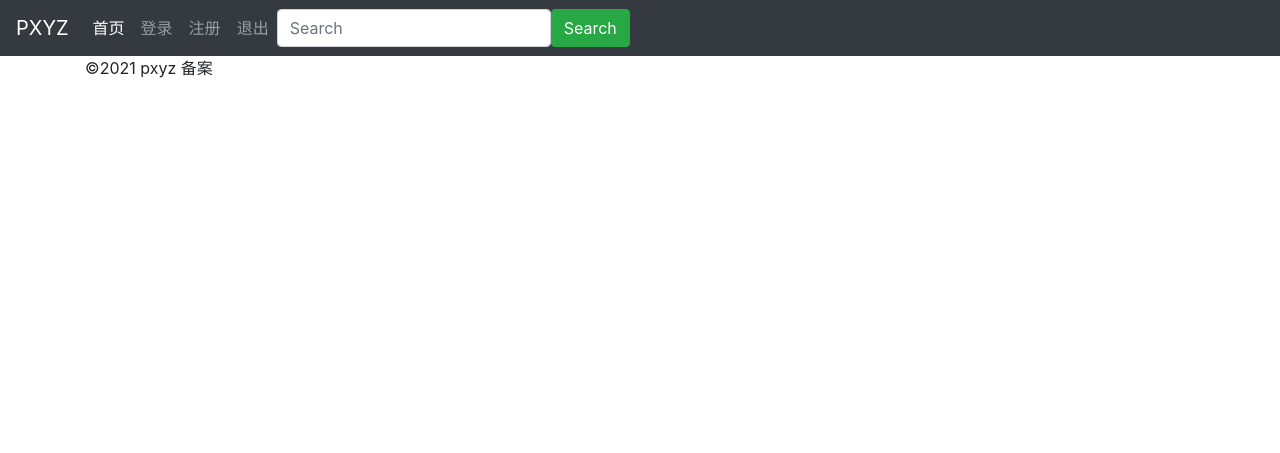
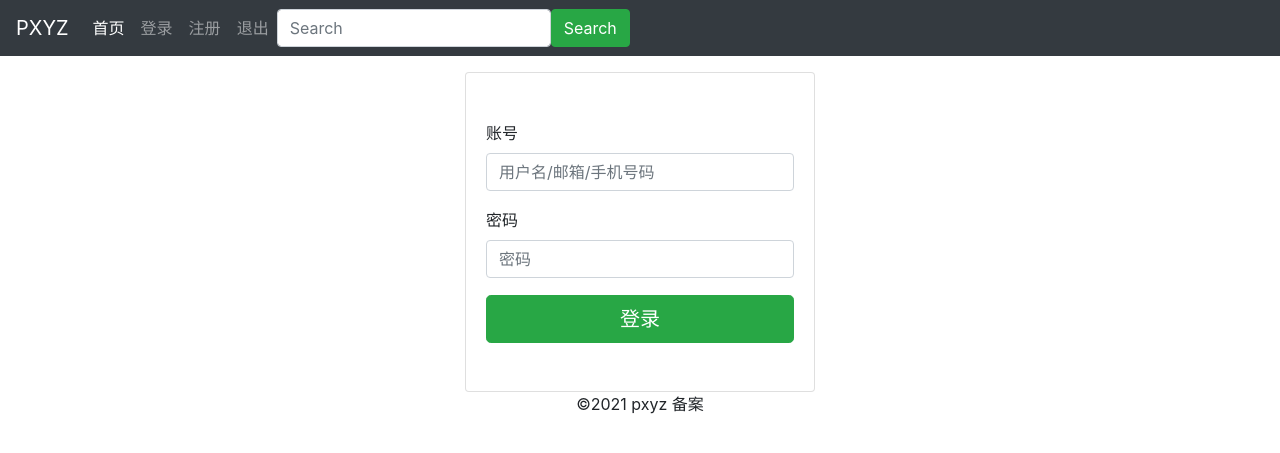
Before and after one commit to misanthropist/pxyz, a Flask app: template app/templates/home/login.html in a window 1280 px wide. Shown: the top 453 px of the page. Run offline with Flask 2, Linux system fonts and the light colour scheme; the template is opened without the code that fills it, so the values that code supplies are empty; some libraries are stand-ins or nearby versions.

Commit message:
fixed bugs

```diff
--- a/app/templates/home/base.html
+++ b/app/templates/home/base.html
@@ -8,7 +8,7 @@
     <script src="{{ url_for('static', filename='js/bootstrap-4.1.3.bundle.min.js') }}"></script>
 </head>
 <body>
-    <nav class="navbar navbar-expand-lg bg-dark navbar-dark">
+    <nav class="navbar navbar-expand-md bg-dark navbar-dark">
         <a class="navbar-brand" href="#">PXYZ</a>
         <button class="navbar-toggler" type="button" data-toggle="collapse" data-target="#navbarContent">
             <span class="navbar-toggler-icon"></span>
@@ -43,7 +43,7 @@
         <div class="container">
             <div class="row">
                 <div class="col-md-12">
-                    <p>©2021 pxyz 备案</p>
+                    <p class="text-center">©2021 pxyz 备案</p>
                 </div>
             </div>
         </div>
--- a/app/templates/home/login.html
+++ b/app/templates/home/login.html
@@ -1,6 +1,28 @@
 {% extends 'home/base.html' %}
 
 {% block content %}
-
+    <div class="row">
+        <div class="col-md-4 offset-md-4 mt-3">
+            <div class="card">
+                <div class="card-body pt-5 pb-5">
+                    <form action="">
+                        <fieldset>
+                            <div class="form-group">
+                                <label for="input_contact">账号</label>
+                                <input type="text" id="input_contact" class="form-control input-lg" placeholder="用户名/邮箱/手机号码" name="contact" type="text">
+                            </div>
+                            <div class="col-md-12" id="error_contact"></div>
+                            <div class="form-group">
+                                <label for="input_password">密码</label>
+                                <input type="text" id="input_password" class="form-control input-lg" placeholder="密码" name="password" type="password" value="">
+                            </div>
+                            <div class="col-md-12" id="error_password"></div>
+                            <a href="user.html" class="btn btn-lg btn-success btn-block">登录</a>
+                        </fieldset>
+                    </form>
+                </div>
+            </div>
+        </div>
+    </div>
 
 {% endblock %}
```
Also changed, not shown: app/home/views.py (+9 -1 lines).
